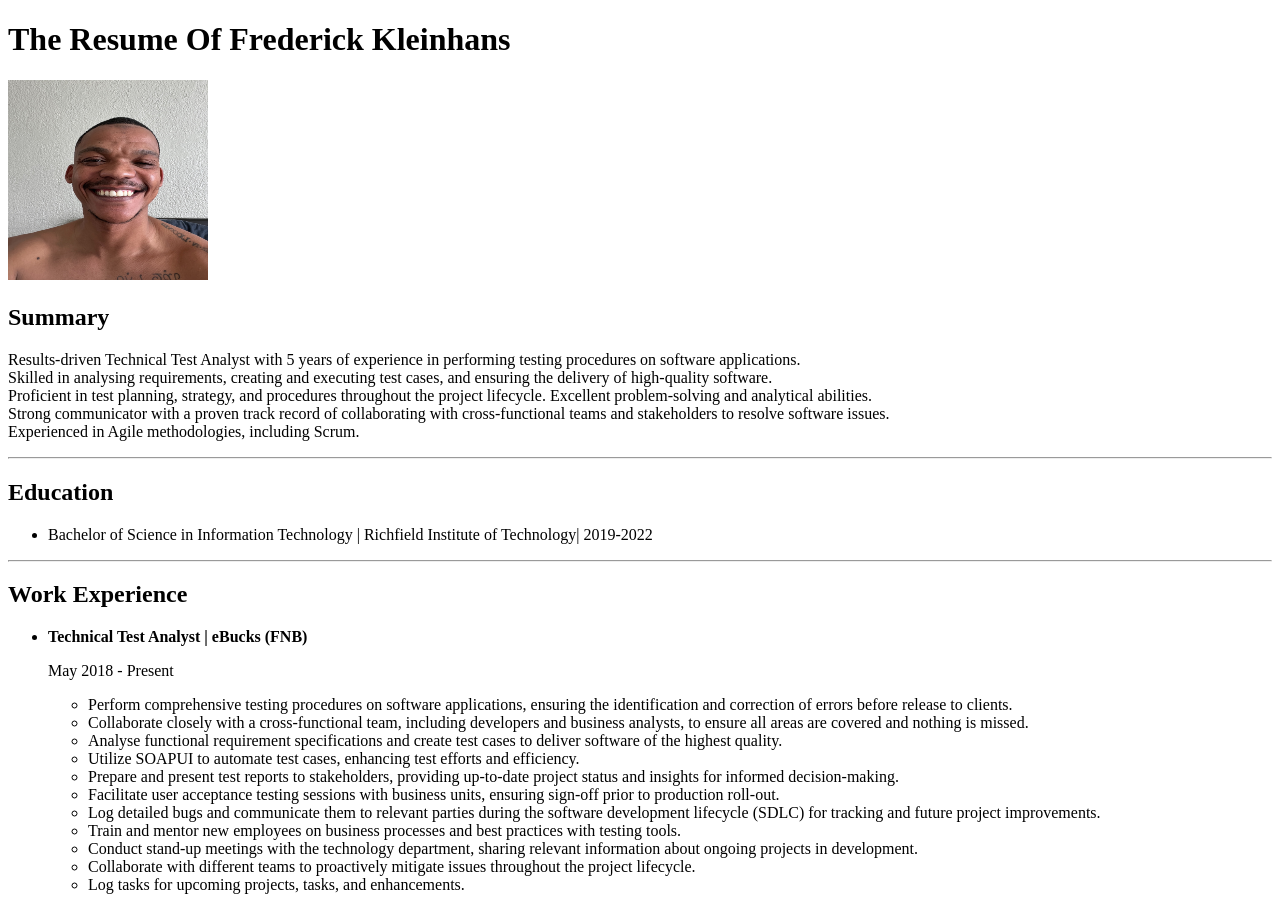
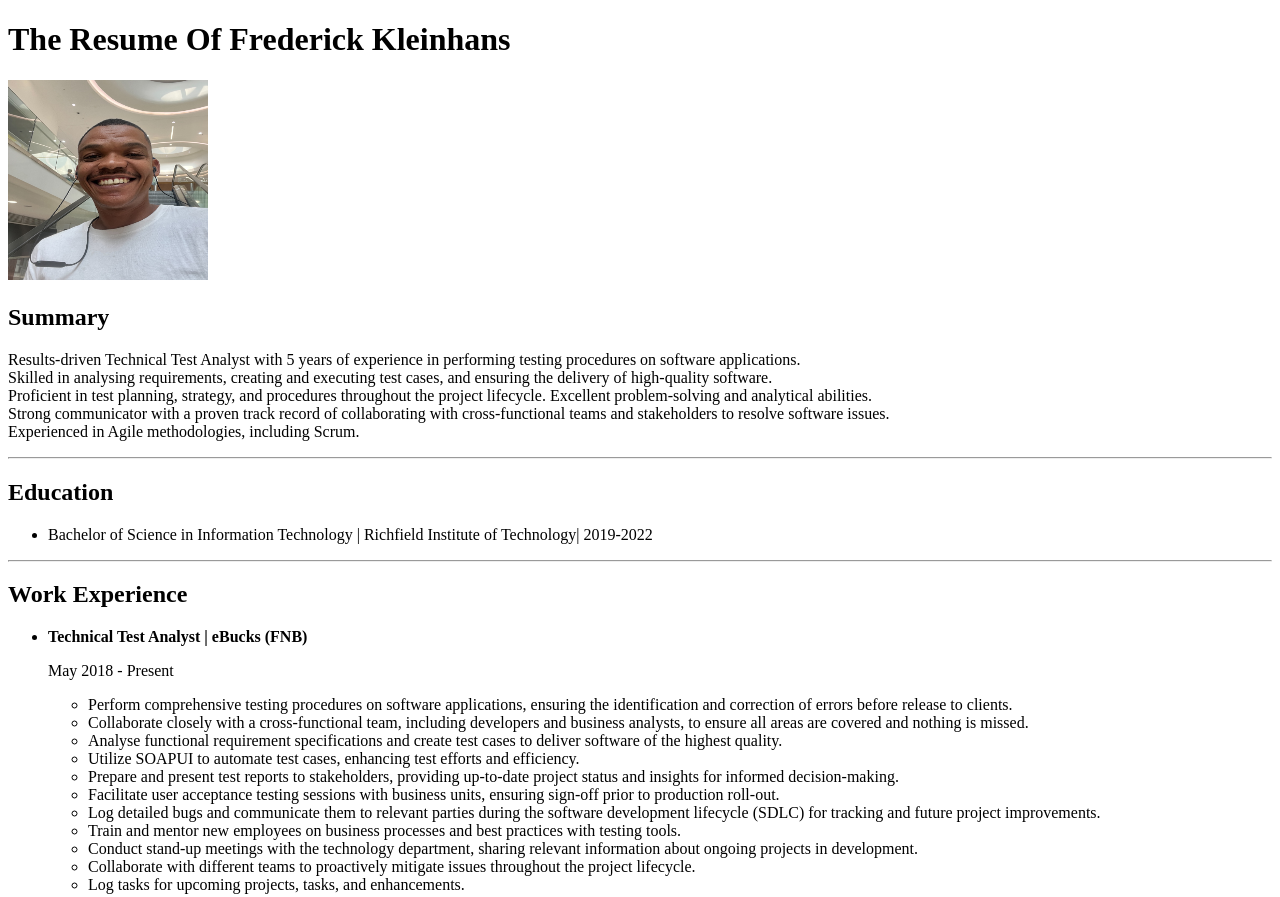
Before and after one commit to FrederickKleinhans/Captstone-Resume, a plain HTML site: page index.html in a window 1280 px wide. Shown: the top 897 px of the page. Drawn offline with Linux system fonts and the light colour scheme.

Commit message:
Update index.html

```diff
--- a/index.html
+++ b/index.html
@@ -8,7 +8,7 @@
 <body>
     <h1> The Resume Of Frederick Kleinhans</h1>
 
-    <img src="./assets/images/MicrosoftTeams-image (4).png"
+    <img src="./assets/images/Me.jpg"
     width="200"
     height="200"/>
 
```
